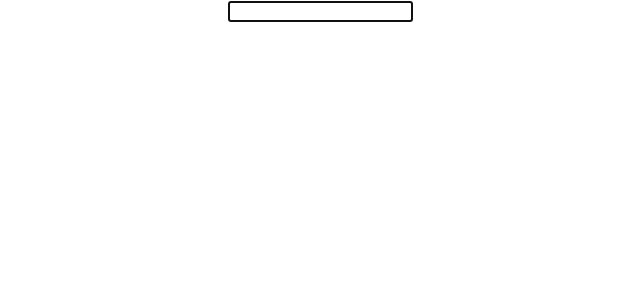
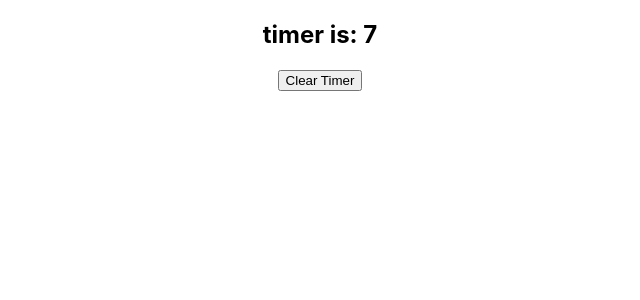
Before and after one commit to ProvaPaul/-ReactJS-Learning, a React (Create React App) app: page / in a window 1280 px wide. Shown: the top 300 px of the page, without its empty margins (320-960 px from the left). Built offline with nearby package versions, Linux system fonts and the light colour scheme.

Commit message:
created a timer

```diff
--- a/src/App.js
+++ b/src/App.js
@@ -36,6 +36,7 @@ import UseReducerDataFetch from './components/UseState and UseReducer/UseReducer
 import MainComponent from './components/UseCallBackHook/MainComponent';
 import MyMemoCounter from './components/UseMemoHook/MyMemoCounter';
 import FocusInput from './components/useRefHook/FocusInput';
+import Timer from './components/useRefHook/Timer';
 // for understanding useState and useReducer
 
 // export const CountContext = React.createContext()
@@ -102,7 +103,8 @@ function App() {
       {/* <UseReducerDataFetch/> */}
       {/* <MainComponent/> */}
       {/* <MyMemoCounter/> */}
-      <FocusInput/>
+      {/* <FocusInput/> */}
+      <Timer/>
 
       </div>
     // </CountContext.Provider>
--- /dev/null
+++ b/src/components/useRefHook/Timer.js
@@ -0,0 +1,23 @@
+import React, { useEffect, useRef, useState } from 'react'
+
+export default function Timer() {
+   const [timer,setTimer]= useState(0)
+
+   const refInterval=useRef()
+
+   useEffect(()=>{
+    refInterval.current=setInterval(()=>{
+        setTimer(prevTimer=>prevTimer+1)
+    },1000)
+    return ()=>{
+        clearInterval(refInterval.current)
+    }
+   })
+
+  return (
+    <div>
+        <h2>timer is: {timer}</h2>
+        <button onClick={()=>clearInterval(refInterval.current)}>Clear Timer</button>
+    </div>
+  )
+}
```
